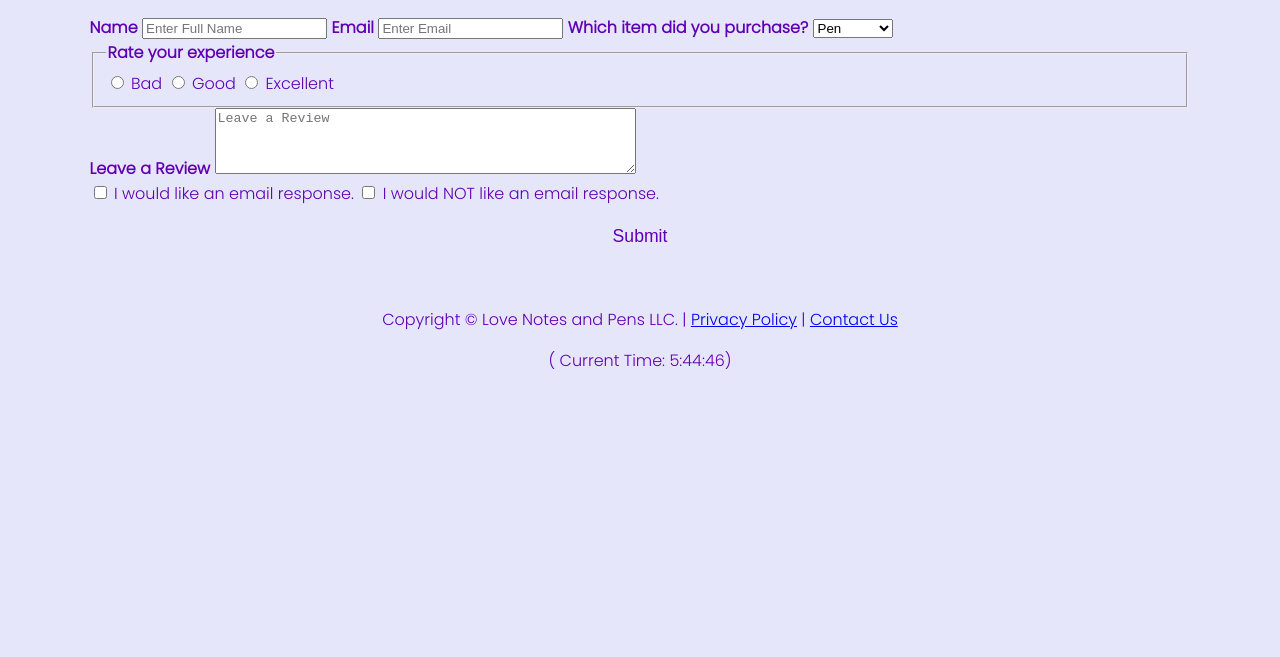
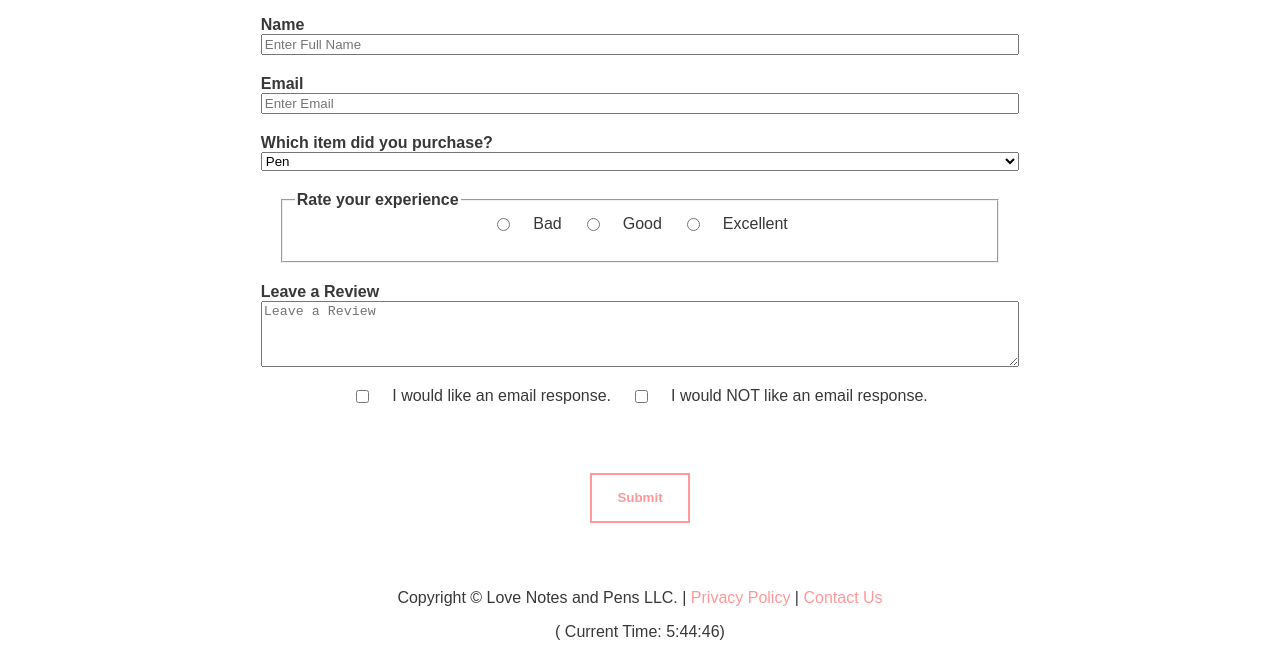
Before and after one commit to jalahroundt/cmst386, a plain HTML site: page project4/leave-a-review.html in a window 1280 px wide. Shown: the part 777-1434 px from the top of the page. Before the commit the page ends 1215 px from the top, so only its background shows below. Drawn offline with Linux system fonts and the light colour scheme; a script that the page names is missing; a web font is replaced by a local one.

Commit message:
Update leave-a-review.html
Fixed remaining incorrect pathing

```diff
--- a/project4/leave-a-review.html
+++ b/project4/leave-a-review.html
@@ -11,8 +11,8 @@
     <meta name="copyright" content="Love Notes and Pens LLC">
     <meta name="author" content="Ja'lah Roundtree">
     <meta name="robots" content="all">
-    <link rel="stylesheet" href="../style.css">
-    <link rel="stylesheet" href="../slideshow.css">
+    <link rel="stylesheet" href="./style.css">
+    <link rel="stylesheet" href="./slideshow.css">
     <link rel="stylesheet" href="https://use.typekit.net/eqv8ezl.css">
     <script src="https://kit.fontawesome.com/00a507d6a4.js" crossorigin="anonymous"></script>
     <script src="./js/function.js"></script>
@@ -129,8 +129,8 @@
     </div>
 
     <footer>
-        <p>Copyright &copy; Love Notes and Pens LLC. | <a href="../privacy-policy.html">Privacy Policy</a> | <a
-                href="../contact-us.html">Contact Us </a></p>
+        <p>Copyright &copy; Love Notes and Pens LLC. | <a href="./privacy-policy.html">Privacy Policy</a> | <a
+                href="./contact-us.html">Contact Us </a></p>
         <p>( Current Time: <span id="clock"></span>)</p>
     </footer>
 </body>
```
